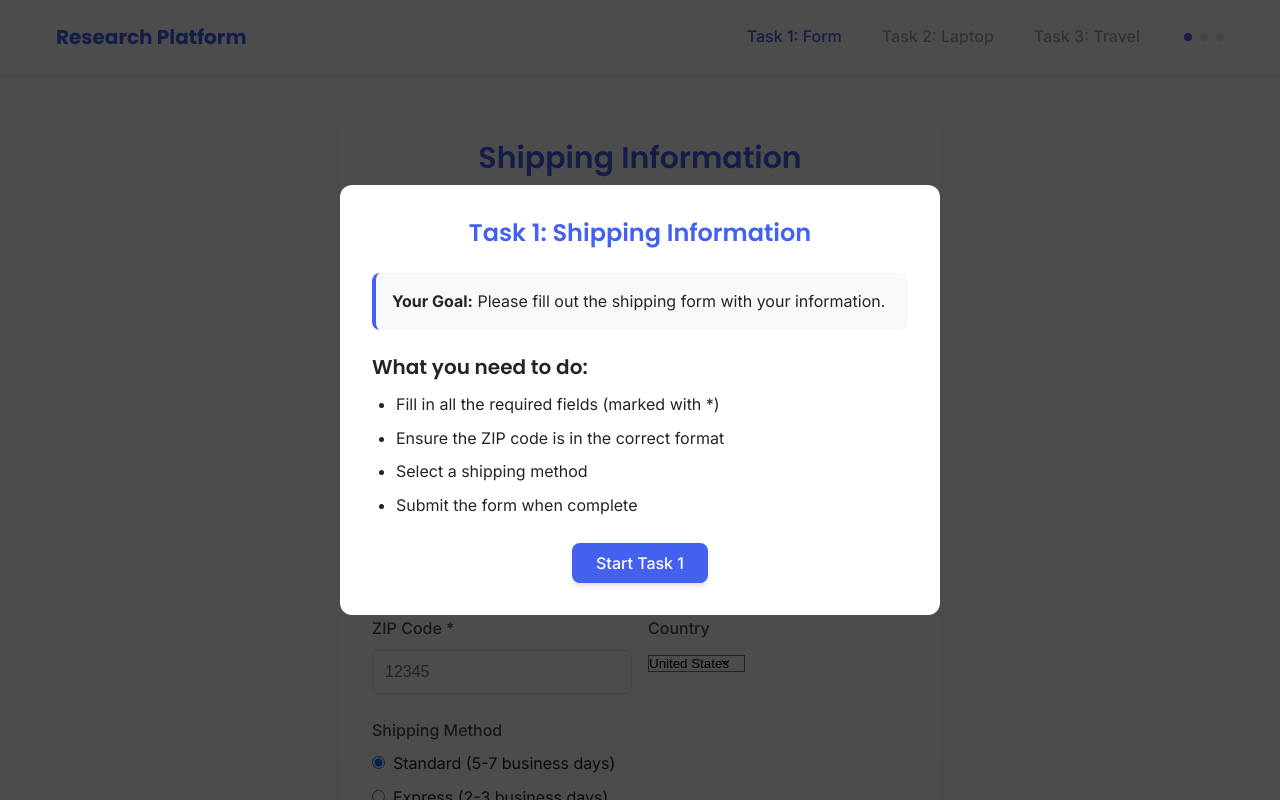
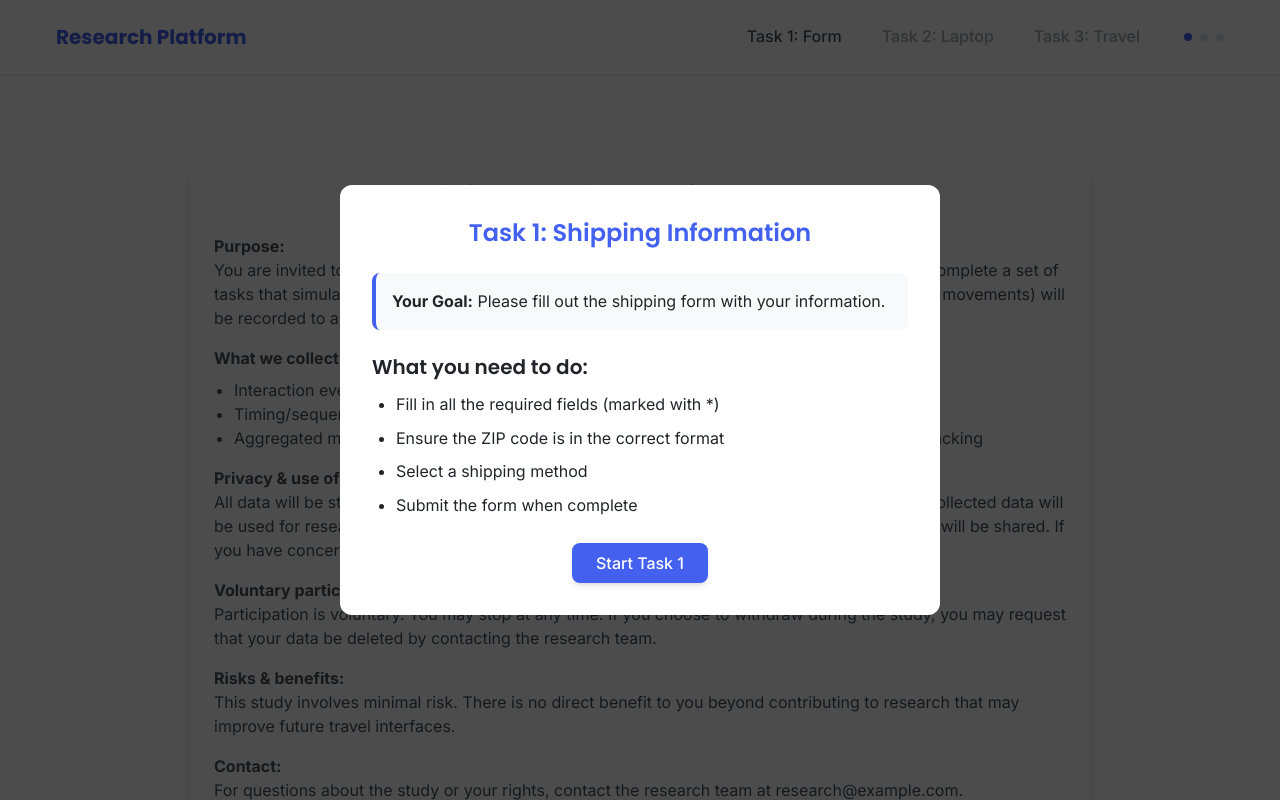
Before and after one commit to dyra-12/CogniViz, a React (Vite) app: page /consent in a window 1280 px wide. Before the commit this address led to /task1. Shown: the top 800 px of the page. Built offline with nearby package versions, Linux system fonts and the light colour scheme; no server answers.

Commit message:
task 3: add Participant Consent landing page and consent state

```diff
--- a/src/components/AppLayout.jsx
+++ b/src/components/AppLayout.jsx
@@ -6,6 +6,7 @@ import Task1 from '../pages/Task1';
 import Task2 from '../pages/Task2';
 import Task3 from '../pages/Task3';
 import CompletionPage from '../pages/CompletionPage';
+import ConsentLanding from '../pages/ConsentLanding';
 
 const AppLayout = () => {
   const { currentTask, showInstructions, setShowInstructions } = useTaskProgress();
@@ -25,7 +26,8 @@ const AppLayout = () => {
       <Header />
       <main className="main-content">
         <Routes>
-          <Route path="/" element={<Navigate to={`/task${currentTask}`} replace />} />
+          <Route path="/" element={<Navigate to={currentTask && localStorage.getItem('consentGiven') === 'true' ? `/task${currentTask}` : '/consent'} replace />} />
+          <Route path="/consent" element={<ConsentLanding />} />
           <Route path="/task1" element={currentTask === 1 ? <Task1 /> : <Navigate to={`/task${currentTask}`} replace />} />
           <Route path="/task2" element={currentTask === 2 ? <Task2 /> : <Navigate to={`/task${currentTask}`} replace />} />
           <Route path="/task3" element={currentTask === 3 ? <Task3 /> : <Navigate to={`/task${currentTask}`} replace />} />
--- a/src/contexts/TaskProgressContext.jsx
+++ b/src/contexts/TaskProgressContext.jsx
@@ -5,6 +5,7 @@ const TaskProgressContext = createContext();
 export const TaskProgressProvider = ({ children }) => {
   const [currentTask, setCurrentTask] = useState(1);
   const [completedTasks, setCompletedTasks] = useState([]);
+  const [consentGiven, setConsentGiven] = useState(false);
   const [showInstructions, setShowInstructions] = useState(true);
 
   // Load progress from localStorage on mount
@@ -15,6 +16,8 @@ export const TaskProgressProvider = ({ children }) => {
       setCurrentTask(current);
       setCompletedTasks(completed);
     }
+    const consent = localStorage.getItem('consentGiven');
+    if (consent === 'true') setConsentGiven(true);
   }, []);
 
   // Save progress to localStorage whenever it changes
@@ -24,6 +27,10 @@ export const TaskProgressProvider = ({ children }) => {
       completed: completedTasks
     }));
   }, [currentTask, completedTasks]);
+
+  useEffect(() => {
+    localStorage.setItem('consentGiven', consentGiven ? 'true' : 'false');
+  }, [consentGiven]);
 
   const completeCurrentTask = () => {
     if (!completedTasks.includes(currentTask)) {
@@ -47,6 +54,7 @@ export const TaskProgressProvider = ({ children }) => {
     setShowInstructions,
     completeCurrentTask,
     resetProgress
+    , consentGiven, setConsentGiven
   };
 
   return (
--- /dev/null
+++ b/src/pages/ConsentLanding.jsx
@@ -0,0 +1,143 @@
+import { useState } from 'react';
+import styled from 'styled-components';
+import { useNavigate } from 'react-router-dom';
+import { useTaskProgress } from '../contexts/TaskProgressContext';
+
+const Container = styled.div`
+  max-width: 900px;
+  margin: 3rem auto;
+  padding: ${props => props.theme.spacing[6]};
+  background: ${props => props.theme.colors.white};
+  border-radius: ${props => props.theme.borderRadius.xl};
+  box-shadow: ${props => props.theme.shadows.lg};
+`;
+
+const Title = styled.h1`
+  margin-bottom: ${props => props.theme.spacing[4]};
+  text-align: center;
+  color: ${props => props.theme.colors.primary};
+`;
+
+const Section = styled.section`
+  margin-bottom: ${props => props.theme.spacing[4]};
+  line-height: 1.5;
+  color: ${props => props.theme.colors.gray700};
+`;
+
+const Actions = styled.div`
+  display: flex;
+  justify-content: space-between;
+  gap: ${props => props.theme.spacing[3]};
+  margin-top: ${props => props.theme.spacing[4]};
+`;
+
+const ConsentButton = styled.button`
+  padding: ${props => props.theme.spacing[3]} ${props => props.theme.spacing[4]};
+  background: ${props => props.theme.colors.primary};
+  color: white;
+  border-radius: ${props => props.theme.borderRadius.md};
+  border: none;
+  cursor: pointer;
+  font-weight: 600;
+  &:disabled { opacity: 0.6; cursor: not-allowed; }
+`;
+
+const Secondary = styled.button`
+  padding: ${props => props.theme.spacing[3]} ${props => props.theme.spacing[4]};
+  background: transparent;
+  color: ${props => props.theme.colors.primary};
+  border: 1px solid ${props => props.theme.colors.primary};
+  border-radius: ${props => props.theme.borderRadius.md};
+  cursor: pointer;
+`;
+
+const Checklist = styled.ul`
+  margin-top: ${props => props.theme.spacing[2]};
+  padding-left: 1.25rem;
+`;
+
+const ConsentLanding = () => {
+  const navigate = useNavigate();
+  const { setConsentGiven, setShowInstructions } = useTaskProgress();
+  const [checked, setChecked] = useState(false);
+
+  const handleAccept = () => {
+    setConsentGiven(true);
+    setShowInstructions(true);
+    navigate('/task1');
+  };
+
+  const handleDecline = () => {
+    setConsentGiven(false);
+    // send to completion / exit page
+    navigate('/complete');
+  };
+
+  return (
+    <Container>
+      <Title>Participant Information & Consent</Title>
+
+      <Section>
+        <strong>Purpose:</strong>
+        <p>
+          You are invited to take part in a user study about travel-planning interfaces. We will ask you to
+          complete a set of tasks that simulate booking a business trip. Your interaction data (e.g., clicks,
+          selections, mouse movements) will be recorded to analyze usability and decision patterns.
+        </p>
+      </Section>
+
+      <Section>
+        <strong>What we collect:</strong>
+        <Checklist>
+          <li>Interaction events: clicks, hovers, selections, drags</li>
+          <li>Timing/sequence of actions and high-level navigation</li>
+          <li>Aggregated mouse movement statistics (entropy) — no raw video or personally identifying tracking</li>
+        </Checklist>
+      </Section>
+
+      <Section>
+        <strong>Privacy & use of data:</strong>
+        <p>
+          All data will be stored locally in your browser and uploaded only with your explicit permission.
+          Collected data will be used for research purposes and reported in aggregate. No personally
+          identifying information will be shared. If you have concerns, contact the research team below.
+        </p>
+      </Section>
+
+      <Section>
+        <strong>Voluntary participation & withdrawal:</strong>
+        <p>
+          Participation is voluntary. You may stop at any time. If you choose to withdraw during the study,
+          you may request that your data be deleted by contacting the research team.
+        </p>
+      </Section>
+
+      <Section>
+        <strong>Risks & benefits:</strong>
+        <p>
+          This study involves minimal risk. There is no direct benefit to you beyond contributing to research
+          that may improve future travel interfaces.
+        </p>
+      </Section>
+
+      <Section>
+        <strong>Contact:</strong>
+        <p>For questions about the study or your rights, contact the research team at research@example.com.</p>
+      </Section>
+
+      <Section>
+        <label style={{ display: 'flex', gap: '0.5rem', alignItems: 'center' }}>
+          <input type="checkbox" checked={checked} onChange={(e) => setChecked(e.target.checked)} />
+          <span>I have read the information above and consent to participate in this study.</span>
+        </label>
+      </Section>
+
+      <Actions>
+        <Secondary onClick={handleDecline}>Decline</Secondary>
+        <ConsentButton disabled={!checked} onClick={handleAccept}>I Agree & Start Study</ConsentButton>
+      </Actions>
+    </Container>
+  );
+};
+
+export default ConsentLanding;
```
